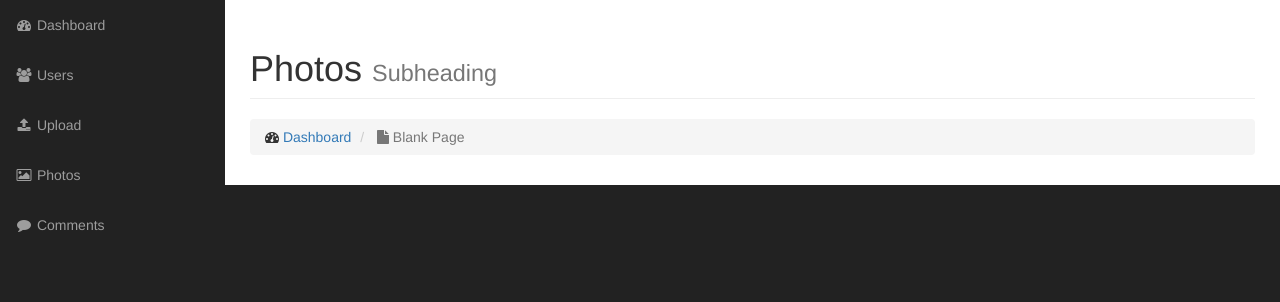
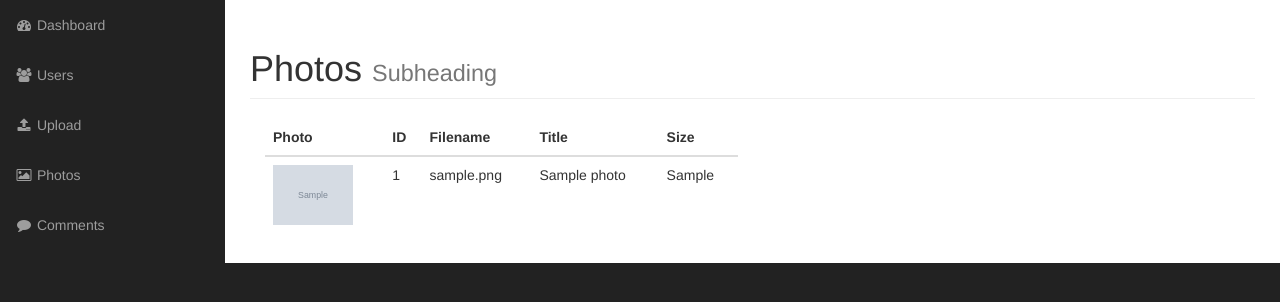
Before and after one commit to rjnpgarcia/oop-galleryproject, a PHP site: page /admin/admin_photos.php in a window 1280 px wide. Shown: the part 51-353 px from the top of the page. Run offline with PHP 8.4, Linux system fonts and the light colour scheme; the visitor is signed in with stand-in values (Sample User, id 1); tables that the repository leaves empty or names only in its code hold one stand-in row (values such as "Sample post"); grey boxes marked "Sample" are stand-in pictures; grey boxes labelled with a size stand in for pictures from a placeholder-image service; some libraries are stand-ins or nearby versions.

Commit message:
photo upload and table

```diff
--- a/admin/admin_photos.php
+++ b/admin/admin_photos.php
@@ -1,4 +1,16 @@
-<?php include("includes/header.php"); ?>
+<?php include("includes/header.php");
+
+// Control access to ADMIN
+if (!$session->isLoggedIn()) {
+    redirect("login.php");
+}
+
+// Read Photo Database
+$photos = Photo::findAll();
+
+
+
+?>
 
 <!-- Navigation -->
 <nav class="navbar navbar-inverse navbar-fixed-top" role="navigation">
@@ -19,14 +31,30 @@
                     Photos
                     <small>Subheading</small>
                 </h1>
-                <ol class="breadcrumb">
-                    <li>
-                        <i class="fa fa-dashboard"></i> <a href="index.html">Dashboard</a>
-                    </li>
-                    <li class="active">
-                        <i class="fa fa-file"></i> Blank Page
-                    </li>
-                </ol>
+                <div class="col-md-6">
+                    <table class="table table-hover">
+                        <thead>
+                            <tr>
+                                <th>Photo</th>
+                                <th>ID</th>
+                                <th>Filename</th>
+                                <th>Title</th>
+                                <th>Size</th>
+                            </tr>
+                        </thead>
+                        <tbody>
+                            <?php foreach ($photos as $photo) : ?>
+                                <tr>
+                                    <td><img width="80px" src="<?php echo $photo->picturePath(); ?>" alt=""></td>
+                                    <td><?php echo "$photo->photo_id"; ?></td>
+                                    <td><?php echo "$photo->filename"; ?></td>
+                                    <td><?php echo "$photo->title"; ?></td>
+                                    <td><?php echo "$photo->size"; ?></td>
+                                </tr>
+                            <?php endforeach; ?>
+                        </tbody>
+                    </table>
+                </div>
             </div>
         </div>
         <!-- /.row -->
--- a/admin/includes/photo.php
+++ b/admin/includes/photo.php
@@ -13,7 +13,7 @@ class Photo extends Db_object
 
     // Properties for Uploads and Errors
     public $tmp_path; // Temporary path
-    public $upload_directory;
+    public $upload_directory = "images";
     public $errors = [];
     public $uploadErrorsArray = [
         UPLOAD_ERR_OK => "There is no error",
@@ -41,6 +41,12 @@ class Photo extends Db_object
             $this->type = $file['type'];
             $this->size = $file['size'];
         }
+    }
+
+    // Uploaded picture path
+    public function picturePath()
+    {
+        return $this->upload_directory . DS . $this->filename;
     }
 
     // Create/Update Photos
--- a/admin/index.php
+++ b/admin/index.php
@@ -1,6 +1,6 @@
 <?php require_once("includes/header.php");
 
-// Control access to ADMIN page
+// Control access to ADMIN
 if (!$session->isLoggedIn()) {
     redirect("login.php");
 }
```
Also changed, not shown: admin/admin_upload.php (+38 -9 lines), admin/images/HAVX6827.JPG (added), admin/images/IMG_3213 RESIZED.jpg (added).
